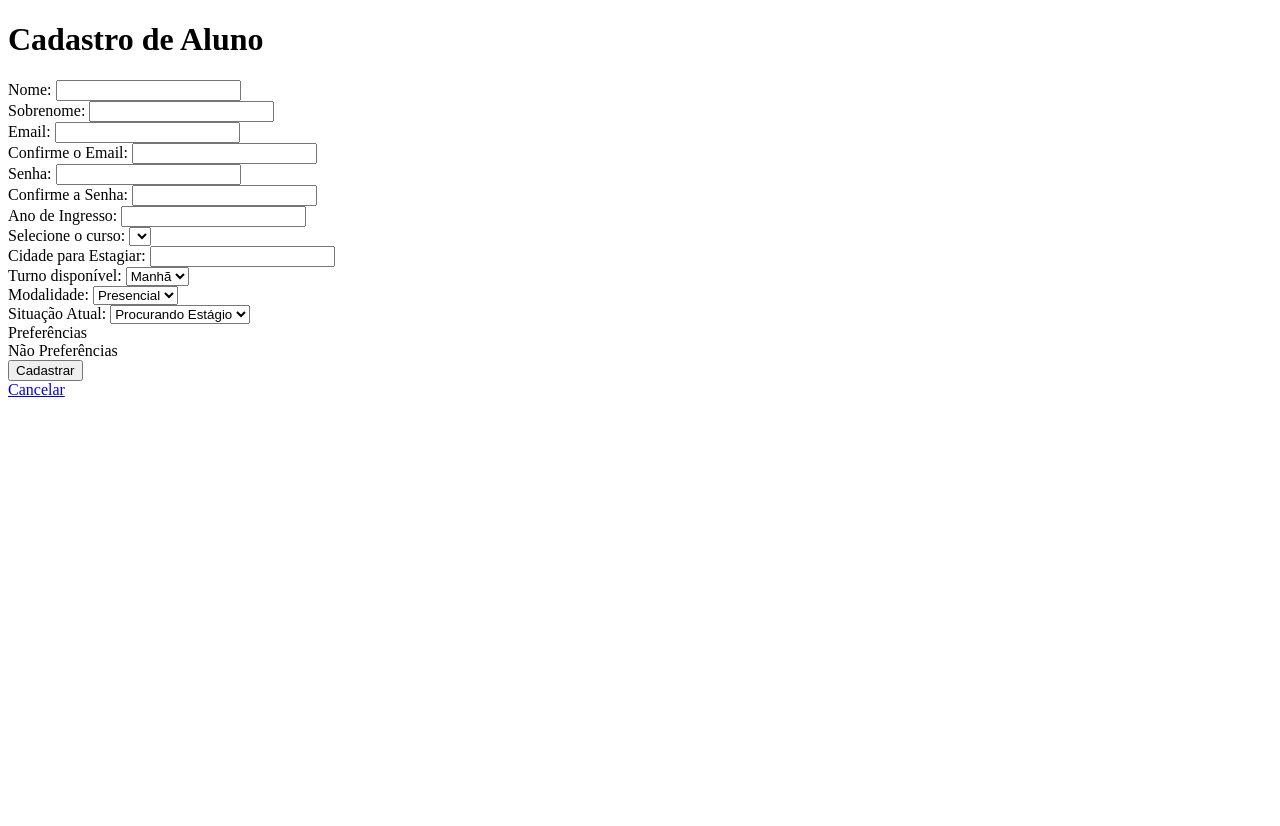
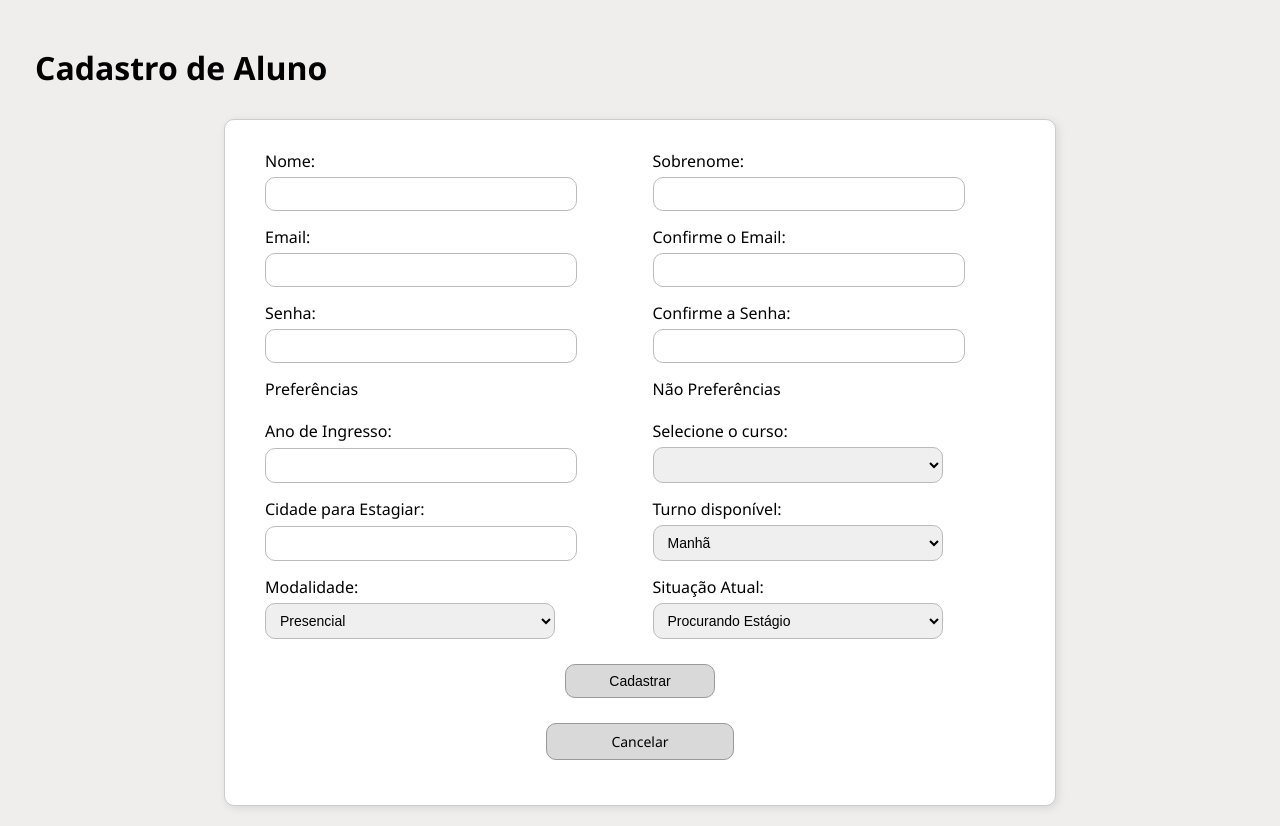
Before and after one commit to Aerther/Estagirando, a PHP site: page /cadastroAluno.php in a window 1280 px wide. Before the commit the page ends 397 px from the top, so only its background shows below. Run offline with PHP 8.4, Linux system fonts and the light colour scheme; data that the repository does not hold is empty.

Commit message:
Update cadastroAluno.php

```diff
--- a/cadastroAluno.php
+++ b/cadastroAluno.php
@@ -11,49 +11,71 @@ if ($_POST['senha'] != $_POST['confSenha']) {
     <meta charset="UTF-8">
     <meta name="viewport" content="width=device-width, initial-scale=1.0">
     <title>Estagirando</title>
+    <link rel= "stylesheet" href="styleCadastroAluno.css">
 </head>
-<body>
+<body id="body">
     <h1>Cadastro de Aluno</h1>
     <div class="container">
     <form action="" method="post">
+
         <section>
             <label for="nome">Nome:</label>
             <input type="text" name="nome" required>
         </section>
+
         <section>
             <label for="sobrenome">Sobrenome:</label>
             <input type="text" name="sobrenome" required>
         </section>
+
         <section>
             <label for="email">Email:</label>
             <input type="email" name="email" required>
         </section>
+
         <section>
             <label for="confEmail">Confirme o Email:</label>
             <input type="email" name="confEmail" required>
         </section>
+
         <section>
             <label for="senha">Senha:</label>
             <input type="password" name="senha" required>
         </section>
+
         <section>
             <label for="confSenha">Confirme a Senha:</label>
             <input type="password" name="confSenha" required>
         </section>
+
+        <section>
+            <label for="pref">Preferências</label>
+
+        </section>
+
+        <section>
+            <label for="nPref">Não Preferências</label>
+            <!--Puxar do banco quais as preferencias e não preferencias-->
+
+        </section>
+
         <section>
             <label for="ano">Ano de Ingresso:</label>
             <input type="text" name="ano" maxlength="4" pattern="\d+" required>
         </section>
+
         <section>
             <label for="curso">Selecione o curso:</label>
                 <select id="curso" name="curso">
                 <!--Puxar do banco quais os cursos disponiveis-->
                 </select>
         </section>
+
         <section>
             <label for="cidede">Cidade para Estagiar:</label>
             <input type="text" name="cidadeEstagiar" required>
         </section>
+
         <section>
             <label for="turno">Turno disponível:</label>
                 <select id="turno" name="turno">
@@ -61,6 +83,7 @@ if ($_POST['senha'] != $_POST['confSenha']) {
                     <option value="tarde">Tarde</option>
             </select>
         </section>
+
         <section>
             <label for="modalidade">Modalidade:</label>
                 <select id="modalidade" name="modalidade">
@@ -69,30 +92,23 @@ if ($_POST['senha'] != $_POST['confSenha']) {
                     <option value="hibrido">Híbrido</option>
             </select>
         </section>
+
         <section>
             <label for="situacao">Situação Atual:</label>
                 <select id="situacao" name="situacao">
                     <option value="procurando">Procurando Estágio</option>
                     <option value="estagiando">Estagiando</option>
-                <option value="ocupado">Ocupado</option>
+                    <option value="sla">Sla</option>
             </select>
         </section>
-        <section>
-        <section>
-            <label for="pref">Preferências</label>
 
-        </section>
-        <section>
-            <label for="nPref">Não Preferências</label>
-            <!--Puxar do banco quais as preferencias e não preferencias-->
-
-        </section>
         <section>
             <input type="submit" name="cadastrar" value="Cadastrar">
+            <a href="index.php">Cancelar</a>
         </section>
         <!-- Criar a exibição correta das mensagens conforme RF12-->
     </form>
-        <a href="index.php">Cancelar</a>
+
 </div>
 </body>
 </html>
```
Lines whose indentation alone changed are shown as unchanged.
